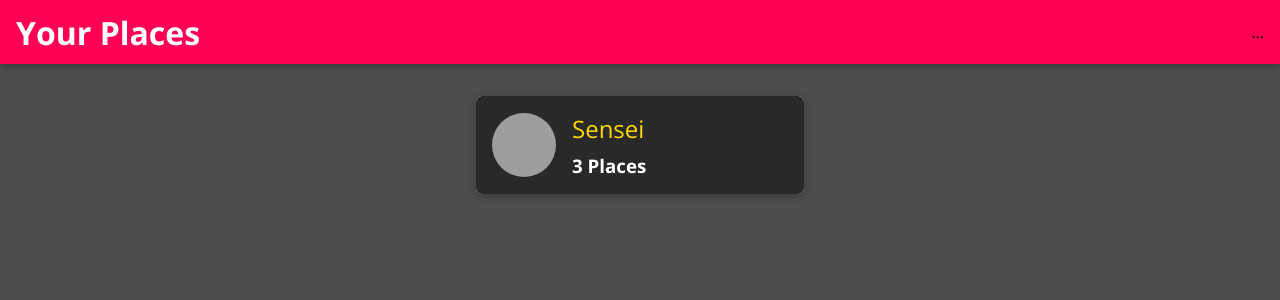
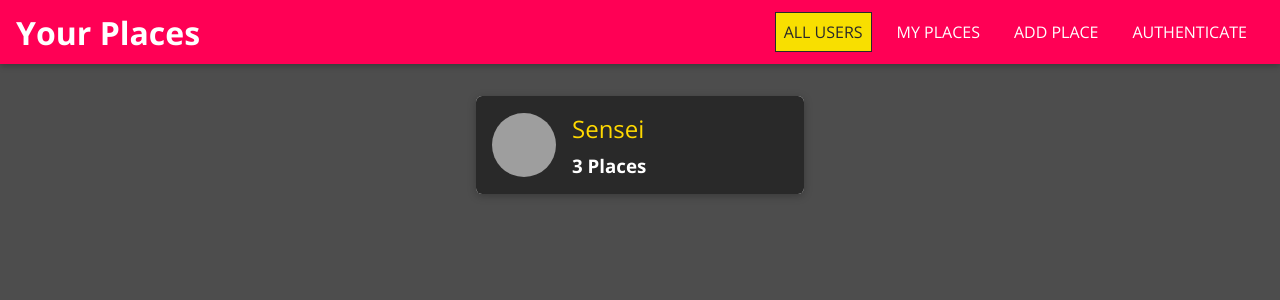
Before and after one commit to XenderMd/MERN-JS, a React (Create React App) app in the folder React Frontend 01/: page / in a window 1280 px wide. Shown: the top 300 px of the page. Built offline with nearby package versions, Linux system fonts and the light colour scheme; grey boxes are pictures that could not be loaded.

Commit message:
Adding Navlinks

```diff
--- a/React Frontend 01/src/shared/components/Navigation/MainNavigation.js
+++ b/React Frontend 01/src/shared/components/Navigation/MainNavigation.js
@@ -2,6 +2,7 @@
 import {Link} from 'react-router-dom';
 
 import MainHeader from './MainHeader';
+import NavLinks from './NavLinks';
 
 import './MainNavigation.css';
 
@@ -17,7 +18,7 @@
                 <h1 className = 'main-navigation__title'>
                    <Link>Your Places</Link>
                  </h1>
-                <nav>...</nav>
+                <nav><NavLinks/></nav>
         </MainHeader>
     );
 
--- a/React Frontend 01/src/shared/components/Navigation/NavLinks.css
+++ b/React Frontend 01/src/shared/components/Navigation/NavLinks.css
@@ -0,0 +1,76 @@
+.nav-links {
+    list-style: none;
+    margin: 0;
+    padding: 0;
+    width: 100%;
+    height: 100%;
+    display: flex;
+    flex-direction: column;
+    justify-content: center;
+    align-items: center;
+  }
+
+  .nav-links li {
+    margin: 1rem;
+  }
+
+  .nav-links a {
+    border: 1px solid transparent;
+    color: #292929;
+    text-decoration: none;
+    padding: 0.5rem;
+  }
+
+  .nav-links a:hover,
+  .nav-links a:active,
+  .nav-links a.active {
+    background: #f8df00;
+    border-color: #292929;
+    color: #292929;
+  }
+
+  .nav-links button {
+    cursor: pointer;
+    border: 1px solid #292929;
+    color: #292929;
+    background: transparent;
+    padding: 0.5rem;
+    font: inherit;
+  }
+
+  .nav-links button:focus {
+    outline: none;
+  }
+
+  .nav-links button:hover,
+  .nav-links button:active {
+    background: #292929;
+    color: white;
+  }
+
+  @media (min-width: 768px) {
+    .nav-links {
+      flex-direction: row;
+    }
+
+    .nav-links li {
+      margin: 0 0.5rem;
+    }
+
+    .nav-links a {
+      color: white;
+      text-decoration: none;
+    }
+
+    .nav-links button {
+      border: 1px solid white;
+      color: white;
+      background: transparent;
+    }
+
+    .nav-links button:hover,
+    .nav-links button:active {
+      background: #f8df00;
+      color: #292929;
+    }
+  }
--- a/React Frontend 01/src/shared/components/Navigation/NavLinks.js
+++ b/React Frontend 01/src/shared/components/Navigation/NavLinks.js
@@ -0,0 +1,26 @@
+import React from 'react';
+import {NavLink} from 'react-router-dom';
+
+
+import './NavLinks.css';
+
+const NavLinks = props =>{
+    return (
+        <ul className="nav-links">
+            <li>
+                <NavLink to='/' exact>ALL USERS</NavLink>
+            </li>
+            <li>
+                <NavLink to='/u1/places'>MY PLACES</NavLink>
+            </li>
+            <li>
+                <NavLink to='/places/new'>ADD PLACE</NavLink>
+            </li>
+            <li>
+                <NavLink to='/auth'>AUTHENTICATE</NavLink>
+            </li>
+        </ul>
+    );
+};
+
+export default NavLinks;
```
